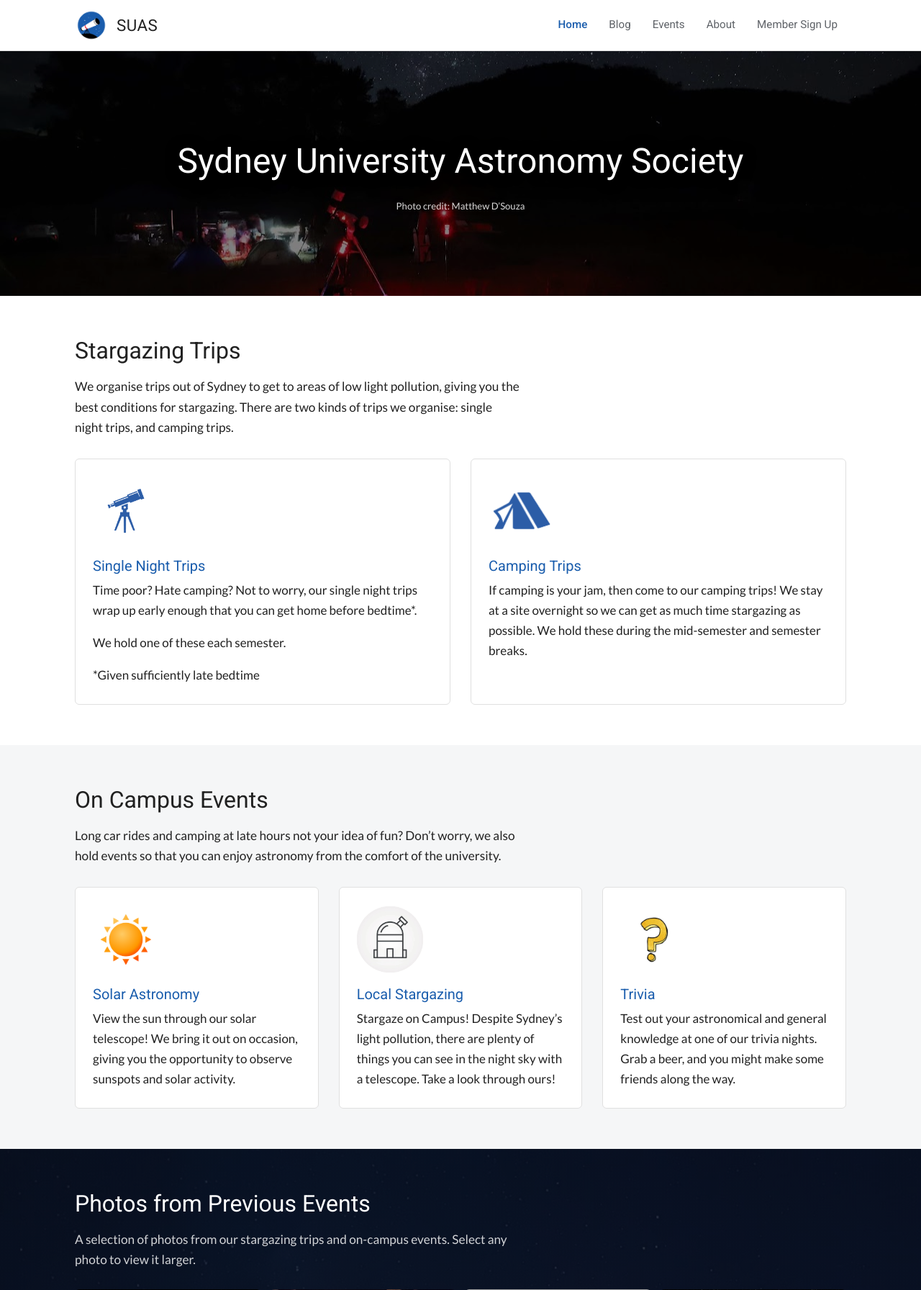
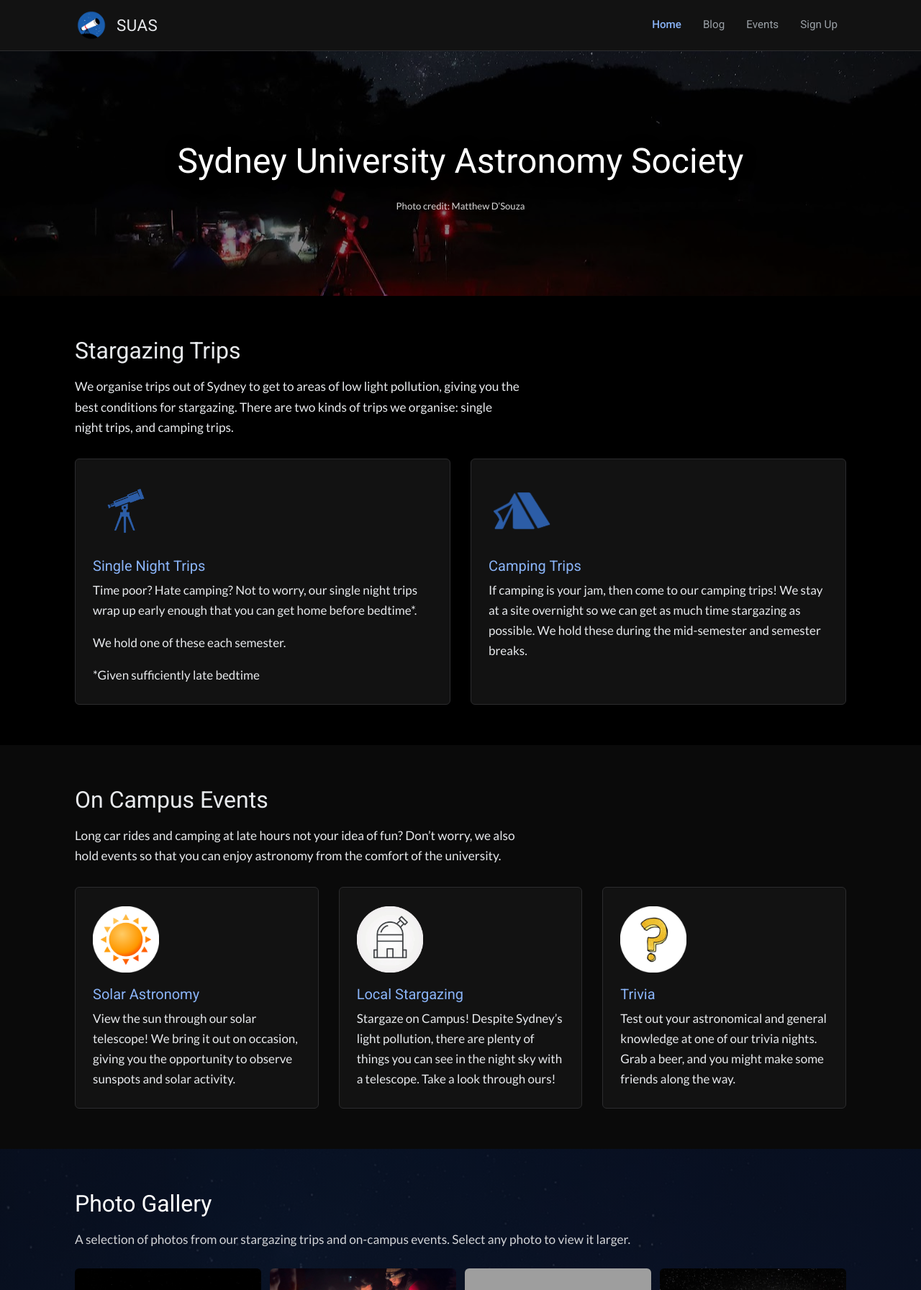
Before and after one commit to USYD-Astro/USYD-Astro, a PHP site: page / in a window 1280 px wide. Shown: the top 1792 px of the page at 72% size. Run offline with PHP 8.4, Linux system fonts and the light colour scheme; grey boxes are pictures that could not be loaded.

Commit message:
Switch the site to a dark theme and tidy the navigation and footer
A requested design pass. Making the page background black forced a real
theme change rather than a background swap: the original's dark-on-light
palette would have been unreadable on it, so body text, links and the
raised card and panel surfaces were all retuned for a light-on-dark
scheme. Links use a lightened blue because the brand colour is far too
dark to read against black.

Also in this pass:

- the gallery heading is now "Photo Gallery", and its intro no longer
  breaks mid-sentence on wide screens (it was hitting a 62ch measure)
- the copyright and credit line is centred
- the sign-up nav item and page titles read "Sign Up" rather than
  "Member Sign Up"
- the About page is unlinked from the navigation while still being
  published, so it remains reachable by URL

```diff
--- a/about.html
+++ b/about.html
@@ -29,8 +29,7 @@
       <a href="index.html">Home</a>
       <a href="blog.html">Blog</a>
       <a href="events.html">Events</a>
-      <a href="about.html" aria-current="page">About</a>
-      <a href="signup.html">Member Sign Up</a>
+      <a href="signup.html">Sign Up</a>
     </nav>
   </div>
 </header>
--- a/assets/css/style.css
+++ b/assets/css/style.css
@@ -11,11 +11,16 @@
 :root {
   --brand: #1a5dad;
   --brand-dark: #144a8a;
-  --ink: #212121;
-  --muted: #5f6368;
-  --rule: #e0e0e0;
-  --paper: #ffffff;
-  --wash: #f5f6f7;
+  /* Dark theme: --paper is the page background, --surface the raised panels
+     that sit on it. --link is lightened from --brand because the brand blue
+     is far too dark to remain readable against black. */
+  --link: #8ab4f8;
+  --ink: #e8eaed;
+  --muted: #9aa0a6;
+  --rule: #2c2c2e;
+  --paper: #000000;
+  --surface: #121212;
+  --wash: #0a0a0a;
   --font-head: "Roboto", "Helvetica Neue", Arial, sans-serif;
   --font-body: "Lato", "Helvetica Neue", Arial, sans-serif;
   --wrap: 1120px;
@@ -47,7 +52,7 @@ img {
 }
 
 a {
-  color: var(--brand);
+  color: var(--link);
 }
 
 h1,
@@ -99,7 +104,7 @@ p {
 /* ---------- top bar ------------------------------------------------------ */
 
 .topbar {
-  background: var(--paper);
+  background: var(--surface);
   border-bottom: 1px solid var(--rule);
 }
 
@@ -152,12 +157,12 @@ p {
 
 .nav a:hover,
 .nav a:focus {
-  background: var(--wash);
+  background: rgba(255, 255, 255, 0.08);
   color: var(--ink);
 }
 
 .nav a[aria-current="page"] {
-  color: var(--brand);
+  color: var(--link);
   font-weight: 500;
 }
 
@@ -262,6 +267,12 @@ p {
   max-width: 62ch;
 }
 
+/* Used where a measure-limited lede would break a sentence awkwardly on
+   wide screens (the gallery intro, which otherwise splits mid-clause). */
+.lede--wide {
+  max-width: none;
+}
+
 /* ---------- card grid (home page activities) ----------------------------- */
 
 .cards {
@@ -272,7 +283,7 @@ p {
 }
 
 .card {
-  background: var(--paper);
+  background: var(--surface);
   border: 1px solid var(--rule);
   border-radius: 6px;
   padding: 26px 24px;
@@ -286,7 +297,7 @@ p {
 }
 
 .card h3 {
-  color: var(--brand);
+  color: var(--link);
 }
 
 .card p:last-child {
@@ -381,7 +392,7 @@ p {
 }
 
 .person {
-  background: var(--paper);
+  background: var(--surface);
   border: 1px solid var(--rule);
   border-radius: 6px;
   overflow: hidden;
@@ -405,7 +416,7 @@ p {
 }
 
 .person .role {
-  color: var(--brand);
+  color: var(--link);
   font-family: var(--font-head);
   font-size: 0.86rem;
   text-transform: uppercase;
@@ -435,7 +446,7 @@ p {
 }
 
 .contact h3 {
-  color: var(--brand);
+  color: var(--link);
   font-size: 0.88rem;
   text-transform: uppercase;
   letter-spacing: 0.09em;
@@ -452,7 +463,7 @@ p {
   border: 1px solid var(--rule);
   border-radius: 6px;
   overflow: hidden;
-  background: var(--paper);
+  background: var(--surface);
 }
 
 .calendar-frame {
@@ -573,6 +584,7 @@ p {
 .site-foot__legal {
   max-width: var(--wrap);
   margin: 30px auto 0;
+  text-align: center;
   padding: 18px 24px 0;
   border-top: 1px solid rgba(255, 255, 255, 0.25);
   font-size: 0.82rem;
--- a/blog.html
+++ b/blog.html
@@ -26,8 +26,7 @@
       <a href="index.html">Home</a>
       <a href="blog.html" aria-current="page">Blog</a>
       <a href="events.html">Events</a>
-      <a href="about.html">About</a>
-      <a href="signup.html">Member Sign Up</a>
+      <a href="signup.html">Sign Up</a>
     </nav>
   </div>
 </header>
--- a/events.html
+++ b/events.html
@@ -29,8 +29,7 @@
       <a href="index.html">Home</a>
       <a href="blog.html">Blog</a>
       <a href="events.html" aria-current="page">Events</a>
-      <a href="about.html">About</a>
-      <a href="signup.html">Member Sign Up</a>
+      <a href="signup.html">Sign Up</a>
     </nav>
   </div>
 </header>
--- a/index.html
+++ b/index.html
@@ -29,8 +29,7 @@
       <a href="index.html" aria-current="page">Home</a>
       <a href="blog.html">Blog</a>
       <a href="events.html">Events</a>
-      <a href="about.html">About</a>
-      <a href="signup.html">Member Sign Up</a>
+      <a href="signup.html">Sign Up</a>
     </nav>
   </div>
 </header>
@@ -97,8 +96,8 @@
 
   <section class="section section--banner" id="photos" style="background-image:linear-gradient(rgba(9,17,30,.84),rgba(9,17,30,.84)),url('assets/img/events-banner.jpg')">
     <div class="wrap">
-      <h2>Photos from Previous Events</h2>
-      <p class="lede">A selection of photos from our stargazing trips and on-campus events. Select any photo to view it larger.</p>
+      <h2>Photo Gallery</h2>
+      <p class="lede lede--wide">A selection of photos from our stargazing trips and on-campus events. Select any photo to view it larger.</p>
       <div class="gallery">
         <button type="button"><img src="assets/img/events/01.jpg" data-full="assets/img/events/01.jpg" alt="Photo from a previous SUAS event"></button>
         <button type="button"><img src="assets/img/events/02.jpg" data-full="assets/img/events/02.jpg" alt="Photo from a previous SUAS event"></button>
```
Also changed, not shown: signup.html (+3 -4 lines), README.md.
